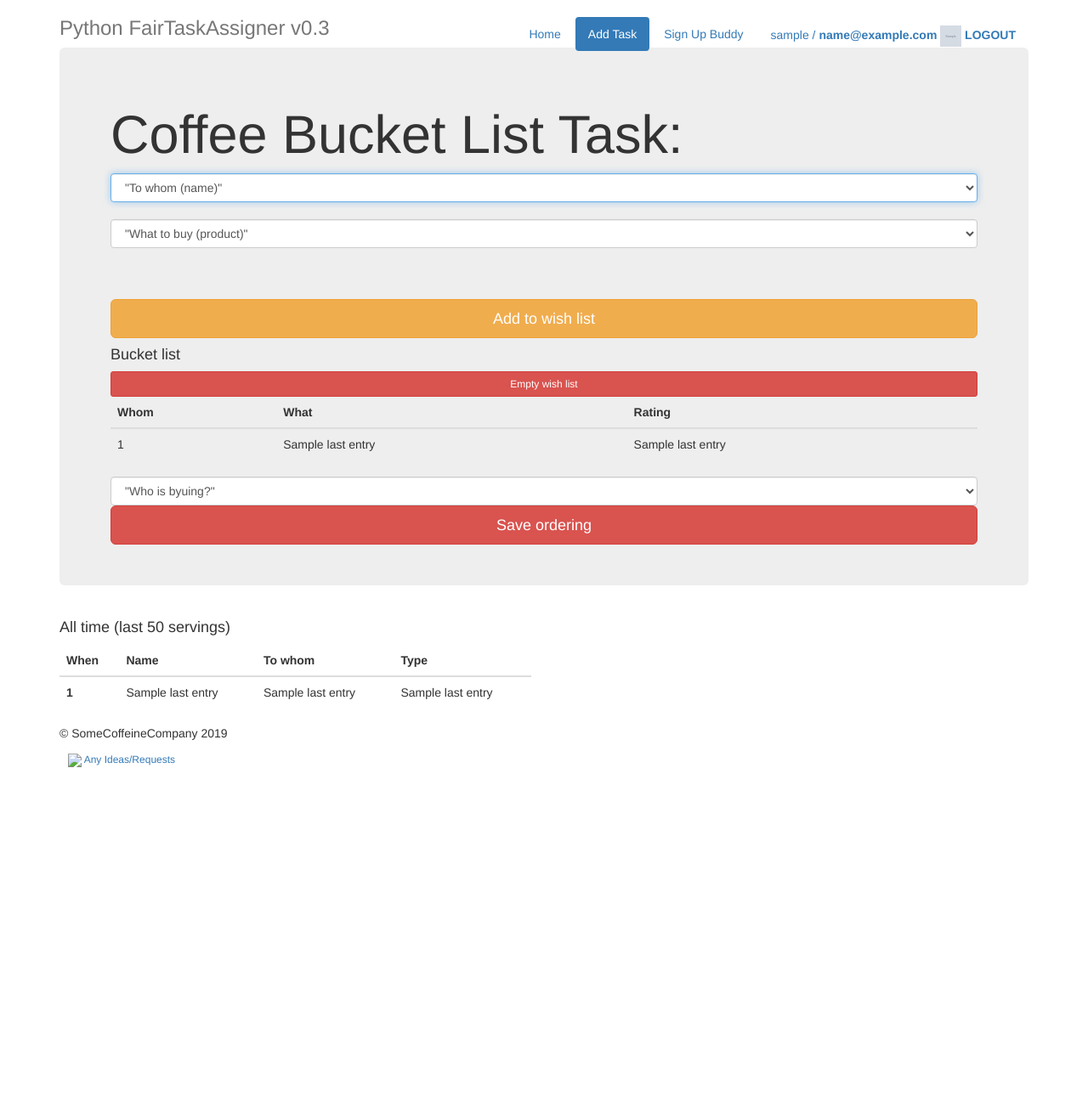
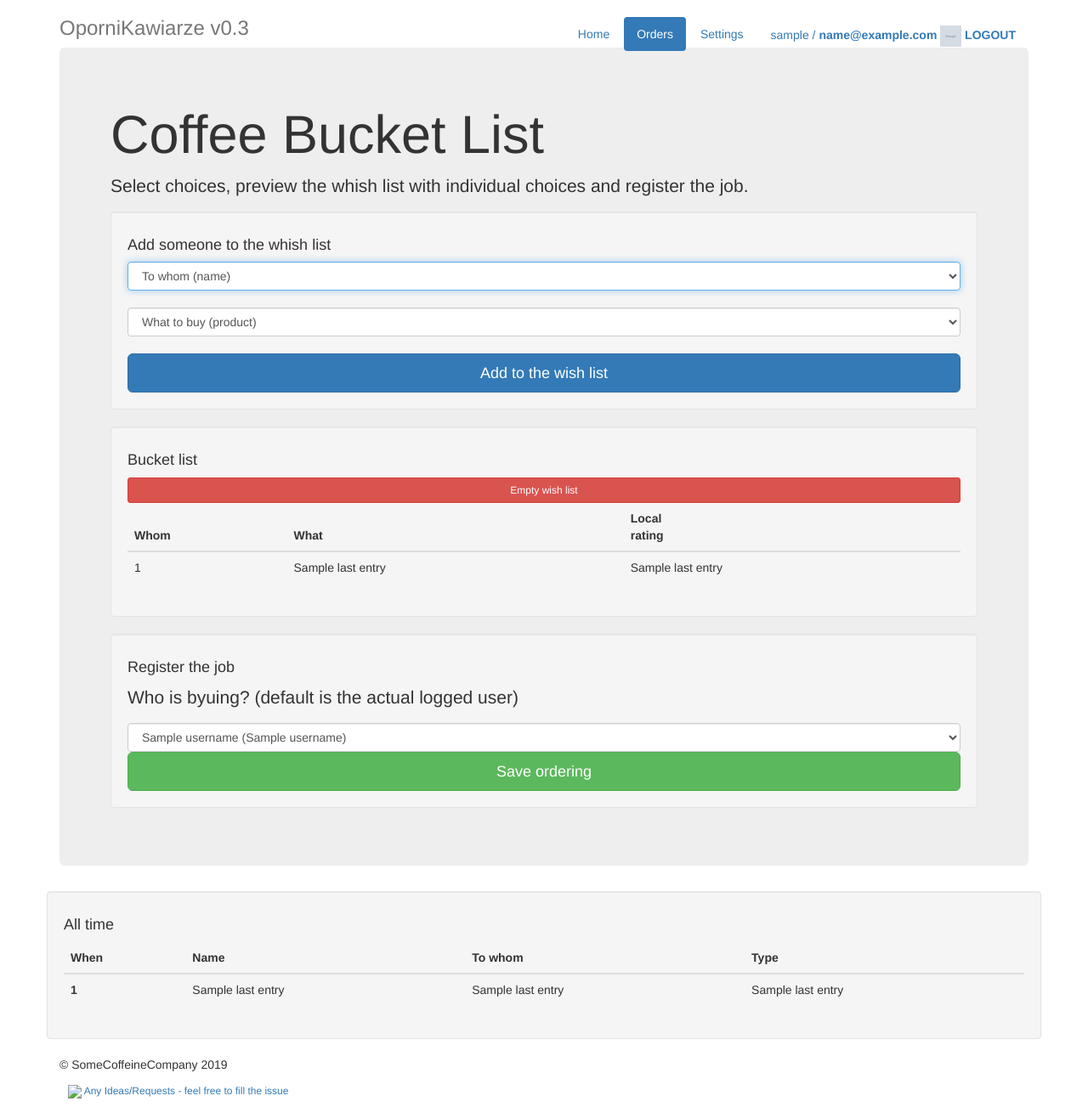
Before and after one commit to agorzawski/fairtaskassigner, a Flask app: template templates/addjobs.html in a window 1280 px wide. Shown: the whole page at 85% size. Before the commit the page ends 903 px from the top, so only its background shows below. Run offline with Flask 2, Linux system fonts and the light colour scheme; the template is opened without the code that fills it: most values are stand-ins (such as "Sample title", 1, 10 or a date in 2020); grey boxes marked "Sample" are stand-in pictures; parts of the project's set-up code (start-up, migrations or seed data) failed here and were passed over; some libraries are stand-ins or nearby versions.

Commit message:
cosmetics in the html

```diff
--- a/app.py
+++ b/app.py
@@ -146,6 +146,8 @@ def addJobs():
     loggedUsernameEmail = getLoggedUsernameEmailPicture()
     if loggedUsernameEmail['id'] == NON_EXISTING_ID:
         return redirect(url_for('showSignUp'))
+    inBucket = storage.check_if_in_bucket(loggedUsernameEmail['id'])
+    googleSession = True
     users = storage.get_users()
     products = storage.get_products()
     allJobs = storage.get_jobs_summary()
@@ -155,6 +157,8 @@ def addJobs():
                            summaryJobs=allJobs,
                            users=users,
                            products=products,
+                           googleSession=googleSession,
+                           inBucket=inBucket,
                            loggedUsernameEmail=loggedUsernameEmail)
 
 
--- a/templates/addjobs.html
+++ b/templates/addjobs.html
@@ -10,9 +10,9 @@
               <ul class="nav nav-pills pull-right">
                   <li role="presentation" ><a href="main">Home</a>
                   </li>
-                  <li role="presentation" class="active"><a href="addJobs">Add Task</a>
+                  <li role="presentation" class="active"><a href="addJobs">Orders</a>
                   </li>
-                  <li role="presentation"><a href="showSignUp">Sign Up Buddy</a>
+                  <li role="presentation"><a href="showSignUp">Settings</a>
                   </li>
                   {% include 'google_login.html' %}
               </ul>
@@ -21,11 +21,15 @@
       </div>
 
       <div class="jumbotron">
-        <h1>Coffee Bucket List Task: </h1>
+        <h1>Coffee Bucket List</h1>
+        <p>Select choices, preview the whish list with individual choices and register the job.</p>
+
+        <div class="well">
+        <h4>Add someone to the whish list</h4>
         <form class="form-signin">
           <label for="inputName" class="sr-only">Name</label>
           <select type="name" name="inputName" id="inputName" class="form-control" placeholder="To whom (name)" required autofocus>
-            <option value=-1>"To whom (name)"</option>
+            <option value=-1>To whom (name)</option>
             {% for username in users %}
               <option value={{username[0]}}>{{username[2]}} ({{username[1]}})</option>
             {% endfor %}
@@ -33,13 +37,13 @@
           <br>
           <label for="inputProduct" class="sr-only">Product</label>
           <select type="name" name="inputProduct" id="inputProduct" class="form-control" placeholder="To whom (name)" required autofocus>
-            <option value=-1>"What to buy (product)"</option>
+            <option value=-1>What to buy (product)</option>
             {% for product in products %}
               <option value={{product[0]}}>{{product[1]}} ({{product[2]}} CHF)</option>
             {% endfor %}
           </select>
-        <br><br><br>
-        <button id="btnRegisterJob" class="btn btn-lg btn-warning btn-block" type="button">Add to wish list</button>
+        <br>
+        <button id="btnRegisterJob" class="btn btn-lg btn-primary btn-block" type="button">Add to the wish list</button>
         <script>
           $(function() {
               $('#btnRegisterJob').click(function() {
@@ -60,6 +64,10 @@
         </script>
         </form>
 
+      </div>
+
+
+        <div class="well">
           <h4>Bucket list</h4>
           <form class="form-bucket">
             {% if todaysJobs|length > 0 %}
@@ -86,13 +94,15 @@
               });
             </script>
           </form>
+
+
           <div class="table-responsive">
               <table class="table">
                   <thead>
                       <tr>
                           <th scope="col"> Whom </th>
                           <th scope="col"> What </th>
-                        <th scope="col"> Rating </th>
+                          <th scope="col"> Local <br>rating </th>
                       </tr>
                   </thead>
                   <tbody>
@@ -106,25 +116,31 @@
                   </tbody>
               </table>
           </div>
+         </div>
 
+          <div class="well">
+          <form class="form-final">
 
-
-          <form class="form-final">
+            <h4>Register the job</h4>
+              <p>Who is byuing? (default is the actual logged user)</p>
             <label for="finalzeName" class="sr-only">Name</label>
             {% if todaysJobs|length > 0 %}
             <select type="name" name="finalzeName" id="finalzeName" class="form-control" required autofocus>
             {% else %}
             <select type="name" name="finalzeName" id="finalzeName" class="form-control" required autofocus disabled>
             {% endif %}
-              <option value=-1>"Who is byuing?"</option>
-              {% for username in users %}
-                <option value={{username[0]}}>{{username[2]}} ({{username[1]}})</option>
+              {% for userIdEmailName in users %}
+                {% if userIdEmailName[0] == loggedUsernameEmail['id'] %}
+                  <option value={{userIdEmailName[0]}} selected>{{userIdEmailName[2]}} ({{userIdEmailName[1]}})</option>
+                {% else %}
+                  <option value={{userIdEmailName[0]}}>{{userIdEmailName[2]}} ({{userIdEmailName[1]}})</option>
+                {% endif %}
               {% endfor %}
             </select>
             {% if todaysJobs|length > 0 %}
-               <button id="btnCloseJob" class="btn btn-lg btn-danger btn-block" type="button">Save ordering</button>
+               <button id="btnCloseJob" class="btn btn-lg btn-success btn-block" type="button">Save ordering</button>
               {% else %}
-               <button id="btnCloseJob" class="btn btn-lg btn-danger btn-block" disabled type="button">Save ordering</button>
+               <button id="btnCloseJob" class="btn btn-lg btn-success btn-block" disabled type="button">Save ordering</button>
            {% endif %}
             <script>
               $(function() {
@@ -146,10 +162,11 @@
             </script>
           </form>
         </div>
+      </div>
 
       <div class="row marketing">
-          <div class="col-lg-6">
-              <h4> All time (last 50 servings) </h4>
+          <div class="well">
+              <h4> All time </h4>
               <div class="table-responsive">
                   <table class="table">
                       <thead>
--- a/templates/common_title.html
+++ b/templates/common_title.html
@@ -1 +1 @@
-  <h3 class="text-muted">Python FairTaskAssigner v0.3</h3>
+  <h3 class="text-muted">OporniKawiarze v0.3</h3>
--- a/templates/footer.html
+++ b/templates/footer.html
@@ -1,2 +1,3 @@
   <p>&copy; SomeCoffeineCompany 2019</p>
-  <p> <a class='btn-sm' href='https://github.com/agorzawski/fairtaskassigner/issues/new'> <img src='https://github.githubassets.com/favicon.ico'/> Any Ideas/Requests  </a> </p>
+  <p> <a class='btn-sm' target='new' href='https://github.com/agorzawski/fairtaskassigner/issues/new'>
+    <img src='https://github.githubassets.com/favicon.ico'/> Any Ideas/Requests - feel free to fill the issue  </a> </p>
--- a/templates/signup.html
+++ b/templates/signup.html
@@ -10,14 +10,14 @@
               <ul class="nav nav-pills pull-right">
                   <li role="presentation" ><a href="main">Home</a>
                   </li>
-                  <li role="presentation"><a href="addJobs">Add Task</a>
+                  <li role="presentation"><a href="addJobs">Orders</a>
                   </li>
-                  <li role="presentation" class="active"><a href="showSignUp">Sign Up Buddy</a>
+                  <li role="presentation" class="active"><a href="showSignUp">Settings</a>
                   </li>
                   {% include 'google_login.html' %}
               </ul>
           </nav>
-          {% include 'common_head.html' %}
+          {% include 'common_title.html' %}
       </div>
 
       <div class="jumbotron">
```
Also changed, not shown: templates/index.html (+12 -41 lines), templates/quick_add.html (added, +33 -0 lines). Lines whose indentation alone changed are shown as unchanged.
